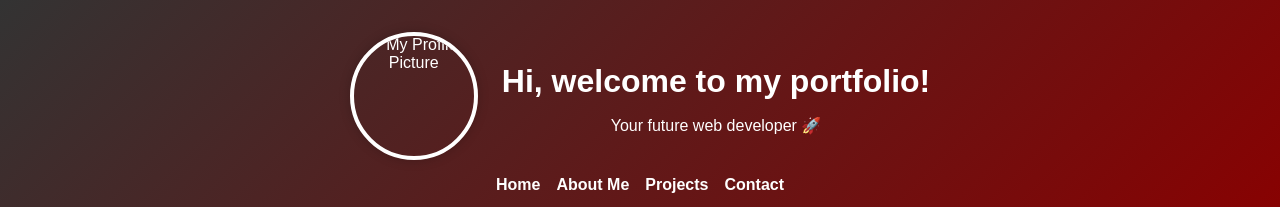
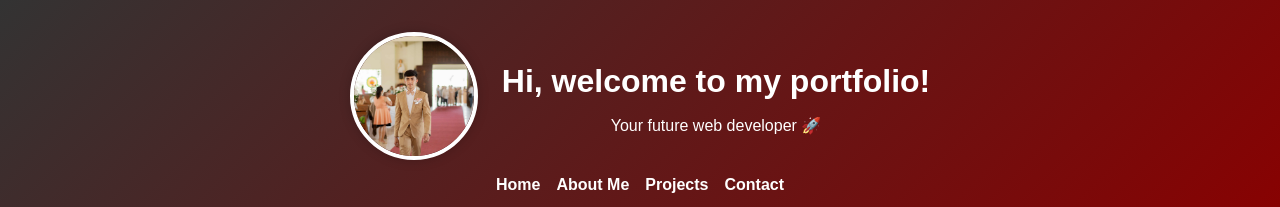
Before and after one commit to RyielBanggat/Ryiel-website, a plain HTML site: page index.html in a window 1280 px wide. Shown: the top 207 px of the page. Drawn offline with Linux system fonts and the light colour scheme; files whose address does not match are found by name.

Commit message:
Update index.html

```diff
--- a/index.html
+++ b/index.html
@@ -9,7 +9,7 @@
 <body>
   <header>
     <div class="header-container">
-      <img src="images/picture.jpg" alt="My Profile Picture" class="profile-pic" />
+      <img src="picture.jpg" alt="My Profile Picture" class="profile-pic" />
       <div class="intro-text">
         <h1>Hi, welcome to my portfolio!</h1>
         <p>Your future web developer 🚀</p>
```
